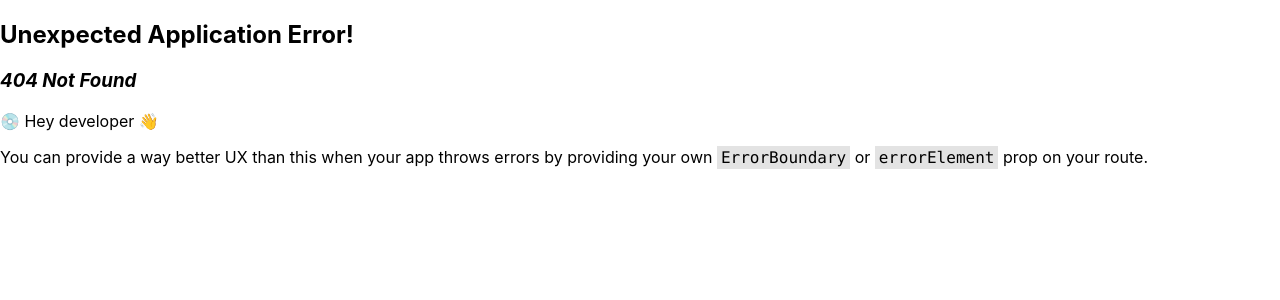
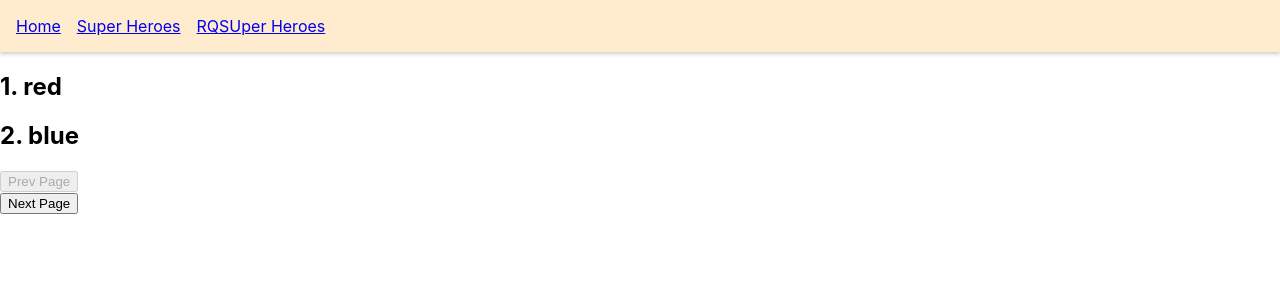
Before and after one commit to YUDONGHYUK/react-query-prac, a React (Create React App) app: page /rq-paginated in a window 1280 px wide. Before the commit this address had no page. Shown: the top 300 px of the page. Built offline with nearby package versions, Linux system fonts and the light colour scheme; data requests are answered from the project's data file.

Commit message:
paginated queries & infinite queries

```diff
--- a/db.json
+++ b/db.json
@@ -41,5 +41,39 @@
       "id": "doyu",
       "courses": ["react", "javascript", "typescript"]
     }
+  ],
+  "colors": [
+    {
+      "id": 1,
+      "label": "red"
+    },
+    {
+      "id": 2,
+      "label": "blue"
+    },
+    {
+      "id": 3,
+      "label": "green"
+    },
+    {
+      "id": 4,
+      "label": "yellow"
+    },
+    {
+      "id": 5,
+      "label": "black"
+    },
+    {
+      "id": 6,
+      "label": "white"
+    },
+    {
+      "id": 7,
+      "label": "orange"
+    },
+    {
+      "id": 8,
+      "label": "purple"
+    }
   ]
 }
--- a/src/index.js
+++ b/src/index.js
@@ -17,6 +17,8 @@
 import ParallelQueries from './pages/ParallelQueries';
 import DynamicParallel from './pages/DynamicParallel';
 import DependentQueries from './pages/DependentQueries';
+import PaginatedQueries from './pages/PaginatedQueries';
+import InfiniteQueries from './pages/InfiniteQueries';
 
 const router = createBrowserRouter(
   createRoutesFromElements(
@@ -34,6 +36,8 @@
         path='/rq-dependent'
         element={<DependentQueries email='doyu@example.com' />}
       />
+      <Route path='rq-paginated' element={<PaginatedQueries />} />
+      <Route path='rq-infinite' element={<InfiniteQueries />} />
     </Route>
   )
 );
--- /dev/null
+++ b/src/pages/InfiniteQueries.jsx
@@ -0,0 +1,60 @@
+import { useInfiniteQuery } from '@tanstack/react-query';
+import axios from 'axios';
+import { Fragment } from 'react';
+
+function fetchColors({ pageParam = 1 }) {
+  return axios.get(`http://localhost:4000/colors?_limit=2&_page=${pageParam}`);
+}
+
+export default function InfiniteQueries() {
+  const {
+    isLoading,
+    isError,
+    error,
+    data,
+    hasNextPage,
+    fetchNextPage,
+    isFetching,
+    isFetchingNextPage,
+  } = useInfiniteQuery(['colors'], fetchColors, {
+    getNextPageParam: (_lastPage, pages) => {
+      console.log('getNextPageParam: ', pages);
+      if (pages.length < 4) {
+        return pages.length + 1;
+      } else {
+        return undefined;
+      }
+    },
+  });
+
+  if (isLoading) {
+    return <h2>Loading...</h2>;
+  }
+
+  if (isError) {
+    return <h2>{error.message}</h2>;
+  }
+  console.log(data);
+
+  return (
+    <>
+      <div>
+        {data?.pages.map((group, i) => {
+          return (
+            <Fragment key={i}>
+              {group?.data.map((color) => (
+                <h2 key={color.id}>
+                  {color.id} {color.label}
+                </h2>
+              ))}
+            </Fragment>
+          );
+        })}
+      </div>
+      <button disabled={!hasNextPage} onClick={fetchNextPage}>
+        Load more
+      </button>
+      <div>{isFetching && !isFetchingNextPage ? 'Fetching...' : null}</div>
+    </>
+  );
+}
--- /dev/null
+++ b/src/pages/PaginatedQueries.jsx
@@ -0,0 +1,58 @@
+import { useQuery } from '@tanstack/react-query';
+import axios from 'axios';
+import { useState } from 'react';
+
+const fetchColors = ({ queryKey }) => {
+  const pageNumber = queryKey[1];
+
+  return axios.get(`http://localhost:4000/colors?_limit=2&_page=${pageNumber}`);
+};
+
+export default function PaginatedQueries() {
+  const [pageNumber, setPageNumber] = useState(1);
+  const { isLoading, isError, error, data } = useQuery(
+    ['colors', pageNumber],
+    fetchColors,
+    {
+      keepPreviousData: true,
+    }
+  );
+
+  if (isLoading) {
+    return <h2>Loading...</h2>;
+  }
+
+  if (isError) {
+    return <h2>{error.message}</h2>;
+  }
+
+  return (
+    <>
+      <div>
+        {data?.data.map((color) => {
+          return (
+            <div key={color.id}>
+              <h2>
+                {color.id}. {color.label}
+              </h2>
+            </div>
+          );
+        })}
+      </div>
+      <div>
+        <button
+          onClick={() => setPageNumber((page) => page - 1)}
+          disabled={pageNumber === 1}
+        >
+          Prev Page
+        </button>
+      </div>
+      <button
+        onClick={() => setPageNumber((page) => page + 1)}
+        disabled={pageNumber === 4}
+      >
+        Next Page
+      </button>
+    </>
+  );
+}
```
